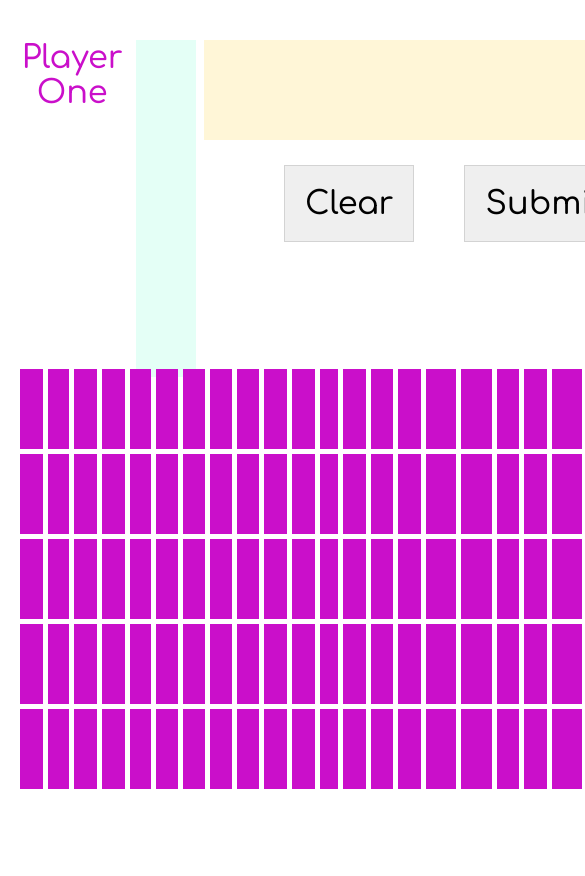
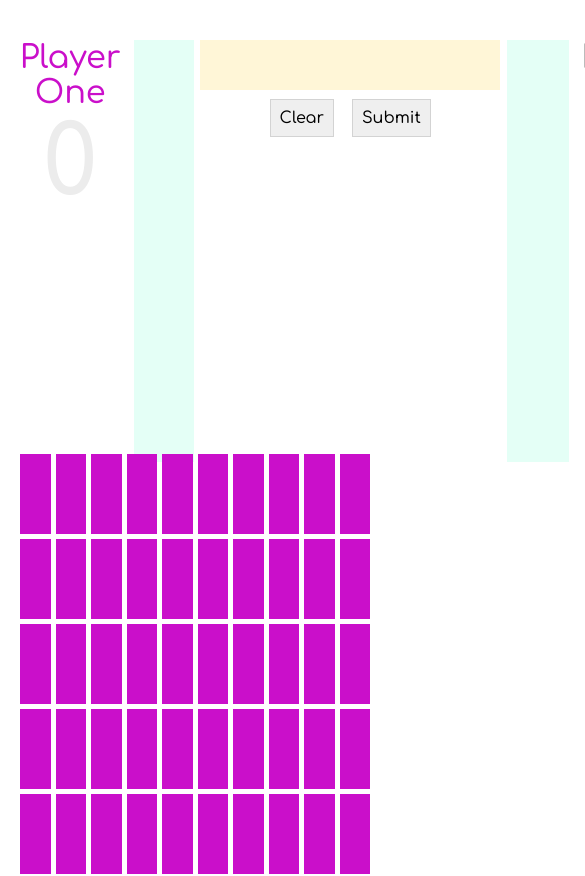
Before and after one commit to jamesHarradon/jims-jumble, a React (Create React App) app: page / in a window 390 px wide. Shown: the top 876 px of the page, 585 px wide, since content can reach past the window. Before the commit the page ends 844 px from the top, so only its background shows below. Built offline with nearby package versions, Linux system fonts and the light colour scheme.

Commit message:
add score

```diff
--- a/public/index.html
+++ b/public/index.html
@@ -3,7 +3,7 @@
   <head>
     <meta charset="utf-8" />
     <link rel="icon" href="%PUBLIC_URL%/favicon.ico" />
-    <meta name="viewport" content="width=device-width, initial-scale=1" />
+    <meta name="viewport" content="width=device-width, initial-scale=1.0" />
     <meta name="theme-color" content="#000000" />
     <meta
       name="description"
--- a/src/App.css
+++ b/src/App.css
@@ -51,13 +51,13 @@ margin: 0;
 }
 
 #word {
-  width: 500px;
+  width: 450px;
   min-height: 100px;
   display: flex;
   justify-content: center;
   align-items: center;
   background-color: rgb(255, 246, 215);
-  font-size: 3em;
+  font-size: 2.5em;
 }
 
 #letter-grid {
@@ -85,7 +85,7 @@ margin: 0;
 
 .unselected {
   background-color: rgb(202, 15, 202);
-  color:rgb(247, 149, 247);
+
 }
 
 .unselected p {
@@ -133,12 +133,23 @@ button:hover {
   margin: 0 1%;
 }
 
+.player-flex {
+  display: flex;
+  flex-direction: column;
+}
+
+.player-flex p {
+  color: rgb(236, 236, 236);
+  font-size: 3em;
+}
+
+
 .player ul {
   list-style: none;
   display: flex;
   flex-direction: column;
   width: 22vw;
-  height: 40vh;
+  height: 50vh;
   background-color: rgb(228, 255, 246);
   margin: 0;
 }
@@ -164,3 +175,26 @@ button:hover {
 ::-webkit-scrollbar-thumb:hover {
   background-color: rgb(172, 172, 172);
 }
+
+@media only screen and (max-width: 500px) {
+ #letter-grid {
+  grid-template: repeat(10, 1fr) / repeat(10, 1fr);
+ }
+
+ button {
+  font-size: 1em;
+  padding: 3%;
+  margin: 3%;
+  border: 1px solid lightgray;
+}
+
+#word {
+  width: 300px;
+  min-height: 50px;
+  display: flex;
+  justify-content: center;
+  align-items: center;
+  background-color: rgb(255, 246, 215);
+  font-size: 1.2em;
+}
+}
--- a/src/Components/PlayerOneWords/PlayerOneWords.js
+++ b/src/Components/PlayerOneWords/PlayerOneWords.js
@@ -1,7 +1,5 @@
 import React from "react";
 import Word from "../Word/Word";
-
-
 
 const PlayerOneWords = (props) => {
 
@@ -24,7 +22,10 @@ const PlayerOneWords = (props) => {
 
     return (
         <div id='playerOne' className='player'>
-            <h1 className={props.isTurn? 'active' : 'inactive'} onClick={() => props.changePlayer('Player1')}>Player One</h1>
+            <div className='player-flex'>
+                <h1 className={props.isTurn? 'active' : 'inactive'} onClick={() => props.changePlayer('Player1')}>Player One</h1>
+                <p className='score'>{props.words.length}</p>
+            </div>
             <ul>
             {props.words.map(word => {
                 return (
--- a/src/Components/PlayerTwoWords/PlayerTwoWords.js
+++ b/src/Components/PlayerTwoWords/PlayerTwoWords.js
@@ -29,7 +29,10 @@ const PlayerTwoWords = (props) => {
                 )
             })}
             </ul>
-            <h1 className={props.isTurn? 'active' : 'inactive'} onClick={() => props.changePlayer('Player2')}>Player Two</h1>
+            <div className='player-flex'>
+                <h1 className={props.isTurn? 'active' : 'inactive'} onClick={() => props.changePlayer('Player2')}>Player Two</h1>
+                <p className='score'>{props.words.length}</p>
+            </div>
         </div>
     )
 }
```
